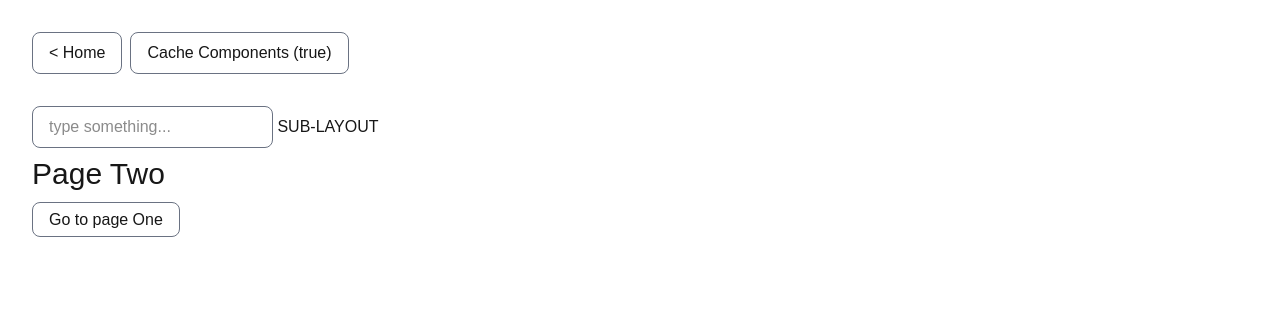
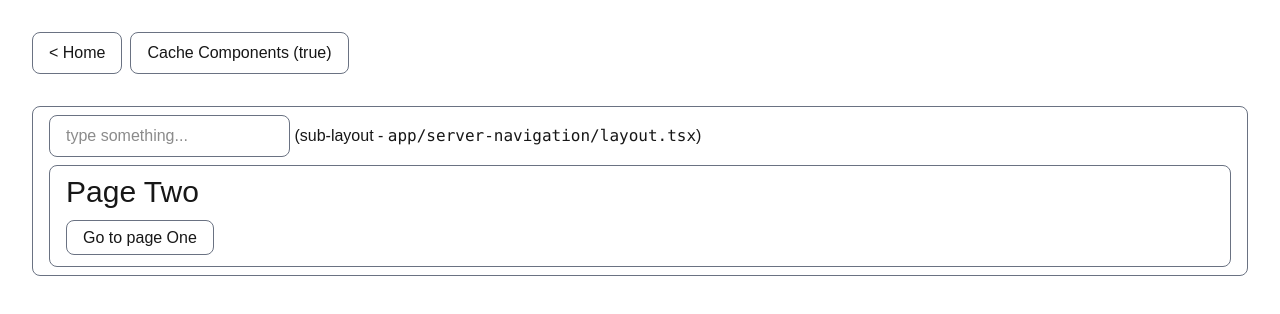
Before and after one commit to olafchuszno/next-digest, a Next.js app: page /server-navigation/two in a window 1280 px wide. Shown: the top 314 px of the page. Built offline with nearby package versions, Linux system fonts and the light colour scheme.

Commit message:
style: Add borders

```diff
--- a/app/server-navigation/layout.tsx
+++ b/app/server-navigation/layout.tsx
@@ -4,9 +4,9 @@ export default function RootLayout({
   children: React.ReactNode;
 }>) {
   return (
-    <>
-      <input className="bordered mb-2" type="text" placeholder="type something..." /> SUB-LAYOUT
-      {children}
-    </>
+    <header className="bordered">
+      <input className="bordered mb-2" type="text" placeholder="type something..." /> (sub-layout -{' '}
+      <code>app/server-navigation/layout.tsx</code>){children}
+    </header>
   );
 }
--- a/app/server-navigation/one/page.tsx
+++ b/app/server-navigation/one/page.tsx
@@ -2,7 +2,7 @@ import Link from 'next/link';
 
 export default async function Page() {
   return (
-    <main>
+    <main className="bordered pb-4">
       <h1>Page One</h1>
       <Link className="bordered" href={'/server-navigation/two'}>
         Go to page Two
--- a/app/server-navigation/two/page.tsx
+++ b/app/server-navigation/two/page.tsx
@@ -2,7 +2,7 @@ import Link from 'next/link';
 
 export default async function Page() {
   return (
-    <main>
+    <main className="bordered pb-4">
       <h1>Page Two</h1>
       <Link className="bordered" href={'/server-navigation/one'}>
         Go to page One
```
